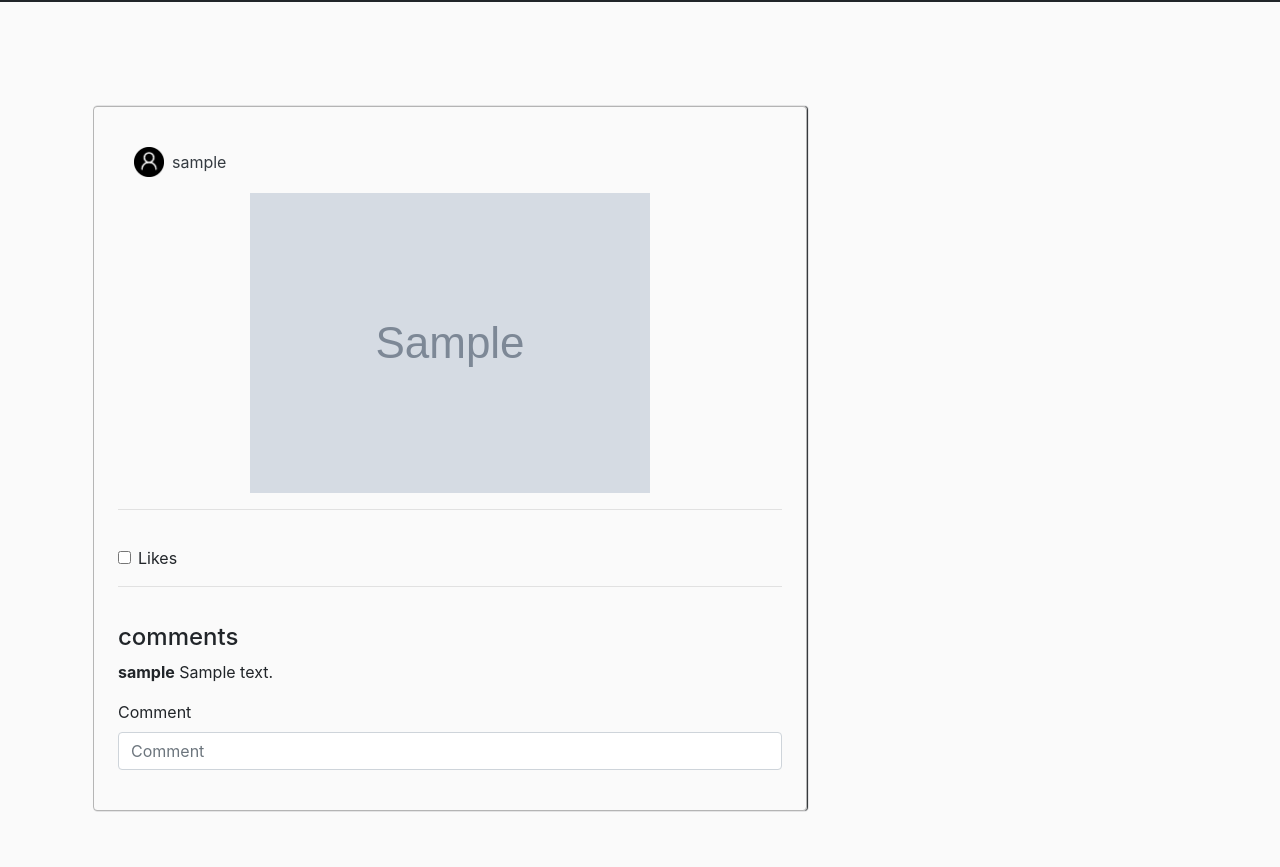
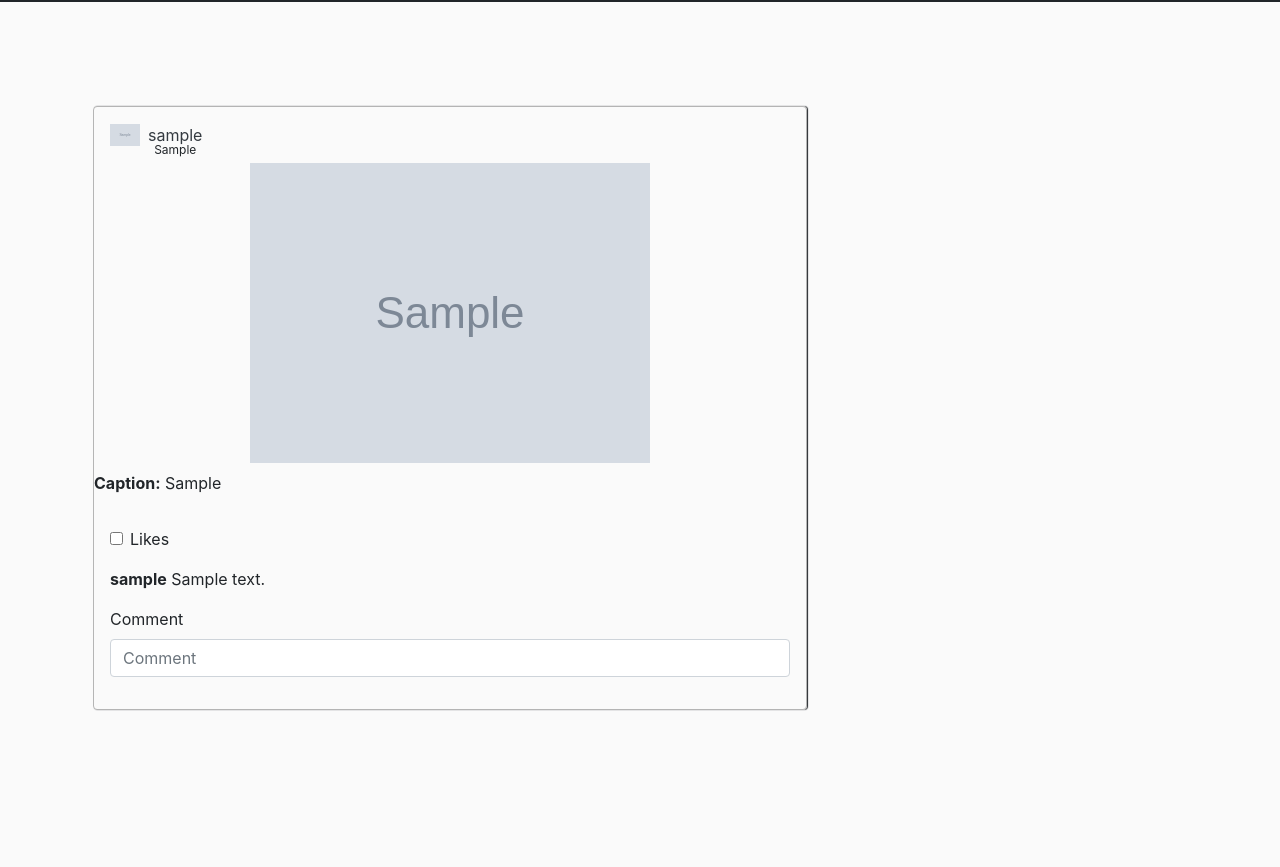
Before and after one commit to layersony/Insta-Clone, a Django app: page / in a window 1280 px wide. Shown: the part 118-985 px from the top of the page. After the commit the page ends 829 px from the top, so only its background shows below. Run offline with Django 3.2, Linux system fonts and the light colour scheme; a user stored in the database is signed in; tables that the repository leaves empty hold one stand-in row (values such as "Sample post"); grey boxes marked "Sample" are stand-in pictures; some libraries are stand-ins or nearby versions.

Commit message:
minor changes

```diff
--- a/instagram/templates/base.html
+++ b/instagram/templates/base.html
@@ -29,10 +29,10 @@
   {% bootstrap_javascript %}
     <script src="https://ajax.googleapis.com/ajax/libs/jquery/3.5.1/jquery.min.js"></script>
     <script src="https://cdnjs.cloudflare.com/ajax/libs/popper.js/1.16.0/umd/popper.min.js"></script>
+    <script src="https://ajax.googleapis.com/ajax/libs/jquery/3.2.1/jquery.min.js"></script>
     <script src="https://maxcdn.bootstrapcdn.com/bootstrap/4.5.2/js/bootstrap.min.js"></script>
     <script src="https://cdn.jsdelivr.net/npm/@popperjs/core@2.9.2/dist/umd/popper.min.js" integrity="sha384-IQsoLXl5PILFhosVNubq5LC7Qb9DXgDA9i+tQ8Zj3iwWAwPtgFTxbJ8NT4GN1R8p" crossorigin="anonymous"></script>
     <script src="https://cdn.jsdelivr.net/npm/bootstrap@5.0.2/dist/js/bootstrap.min.js" integrity="sha384-cVKIPhGWiC2Al4u+LWgxfKTRIcfu0JTxR+EQDz/bgldoEyl4H0zUF0QKbrJ0EcQF" crossorigin="anonymous"></script>
-    <script src="https://ajax.googleapis.com/ajax/libs/jquery/3.2.1/jquery.min.js"></script>
   {% endblock %}
 
 </body>
--- a/instagram/templates/index.html
+++ b/instagram/templates/index.html
@@ -9,17 +9,20 @@
     <div class='mt-5 p-2'>
       {% for image in allpics%}
 
-      <div class='imagepic mt-5 mb-5 p-4'>
+      <div class='imagepic mt-5 mb-5'>
         <div id="image{{image.id}}"></div>
         <div class="d-flex justify-content-right align-items-center p-3">
-          <img src="{% static 'images/test.png' %}" alt="user{{ image.uploadedBy.id }}" class="img-fluid landingImage mr-md-2">
-          <a href="{% url 'userprofile' image.uploadedBy.id %}" class='text-dark'><span> {{ image.uploadedBy }}</span></a>
+          <img src="{{ image.uploadedBy.profile.profilePic.url }}" alt="user{{ image.uploadedBy.id }}" class="img-fluid landingImage mr-md-2">
+          <div class="d-flex flex-column justify-content-center align-items-center">
+            <a href="{% url 'userprofile' image.uploadedBy.profile.id %}" class='text-dark'><span> {{ image.uploadedBy }}</span></a>
+            <sub>{{ image.location }}</sub>
+          </div>
         </div>
         <div class='text-center'>
           <a href="{% url 'imagedetails' image.id %}"><img src="{{ image.picture.url }}" alt="" class='img-fluid postimage'></a>
+          <p class="text-left pt-2"><strong>Caption:</strong> {{ image.caption }}</p>
         </div>
-        <hr>
-
+        <div class="p-3">
           <form action="{%url 'home'%}" method="post" enctype="multipart/form-data">
             {%csrf_token%}
             <input type="hidden" name="likeid" value='{{image.id}}'>
@@ -27,10 +30,7 @@
 
             <input type="submit" class="btn btn-success btn-md d-none" value="Add Comment">
           </form>
-
-        <hr>
             {% if allcomments %}
-          <h4>comments</h4>
             {%for comment in allcomments%}
               {%if comment.pic.id == image.id%}
               <p>
@@ -39,7 +39,7 @@
               {%endif%}
             {%endfor%}
           {% else %}
-
+          <p>comments {{allcomments.count}}</p>
           {% endif %}
           <form action="{%url 'home'%}" method="post" enctype="multipart/form-data">
             {%csrf_token%}
@@ -47,6 +47,7 @@
             {% bootstrap_form commentForm %}
             <input type="submit" class="btn btn-success btn-md d-none" value="Add Comment">
           </form>
+        </div>
         </div>
       {% endfor%}
     </div>
--- a/instagram/templates/search.html
+++ b/instagram/templates/search.html
@@ -9,7 +9,7 @@
   {% for image in searchresults%}
   <div class="m-1 contimage">
     <div>
-      <img src="{{ image.profile.profilePic.url }}" alt="" class="img-fluid searchpic">
+      <a href="{% url 'imagedetails' image.id %}"><img src="{{ image.profile.profilePic.url }}" alt="" class="img-fluid searchpic"></a>
     </div>
     <a href="{% url 'userprofile' image.profile.id %}"><span> {{ image.profile }}</span></a>
   </div>
```
Also changed, not shown: instagram/templates/imagedetails.html (+8 -5 lines), media/photos/allstars.jpg (added), media/photos/crazzzzy.jpg (added), media/photos/defcon.jpg (added), media/userProfiles/3.png (added). Lines whose indentation alone changed are shown as unchanged.
